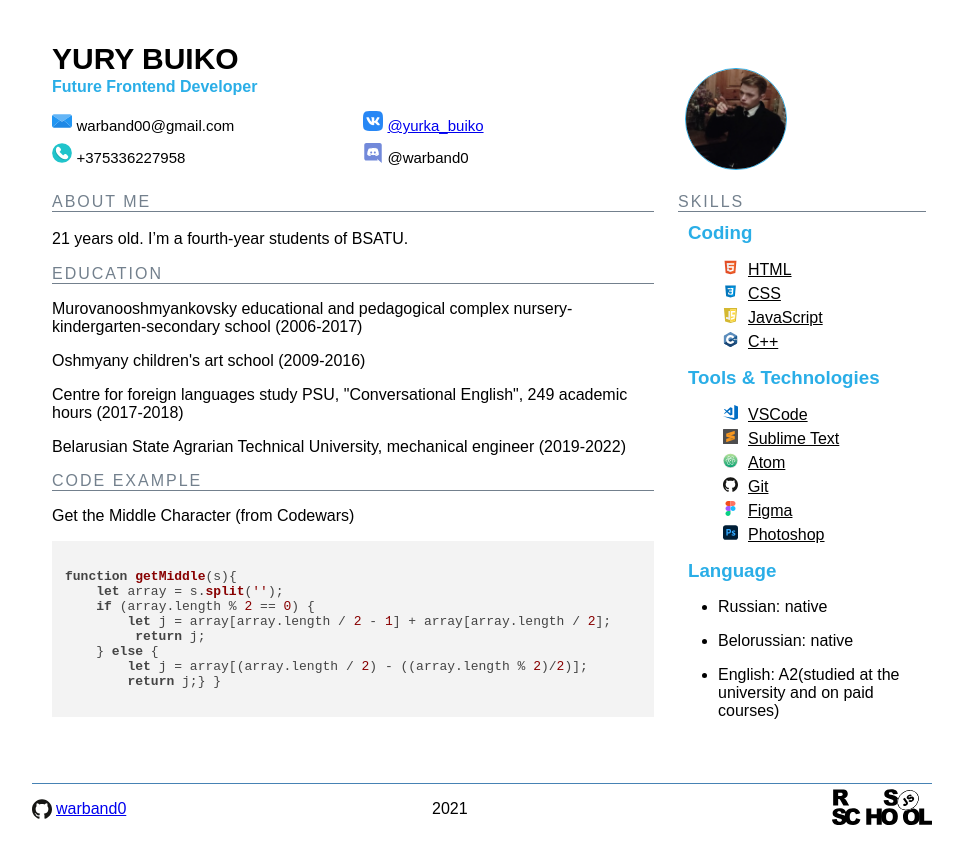
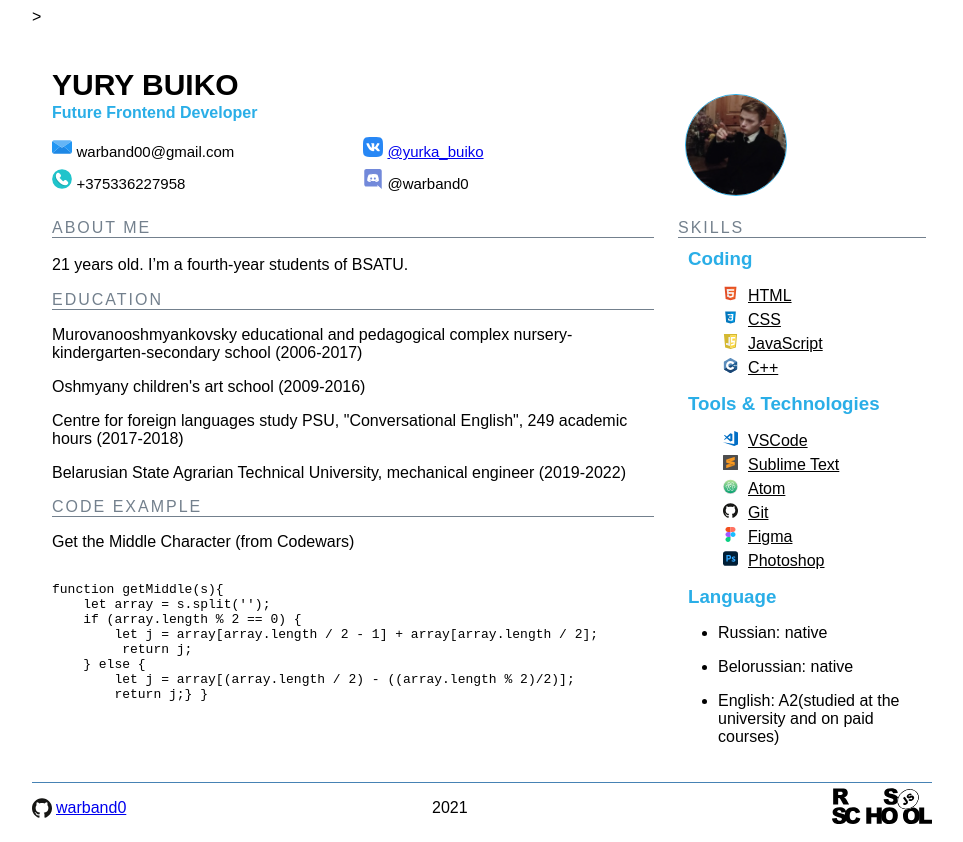
Before and after one commit to warband0/rsschool-cv, a plain HTML site: page index.html in a window 1280 px wide. Shown: the whole page, without its empty margins (158-1121 px from the left). Drawn offline with nearby package versions, Linux system fonts and the light colour scheme.

Commit message:
feat: delete js

```diff
--- a/index.html
+++ b/index.html
@@ -6,9 +6,7 @@
     <meta name="viewport" content="width=device-width, initial-scale=1.0">
     <title>CV</title>
     <link rel="stylesheet" href="style.css">
-    <link rel="stylesheet" href="//cdnjs.cloudflare.com/ajax/libs/highlight.js/9.15.9/styles/default.min.css">
-    <script src="//cdnjs.cloudflare.com/ajax/libs/highlight.js/9.15.9/highlight.min.js"></script>
-    <script>hljs.initHighlightingOnLoad();</script>
+>
 </head>
 <body>
     <header>
```
